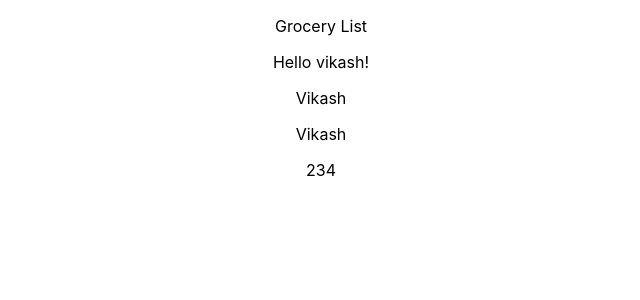
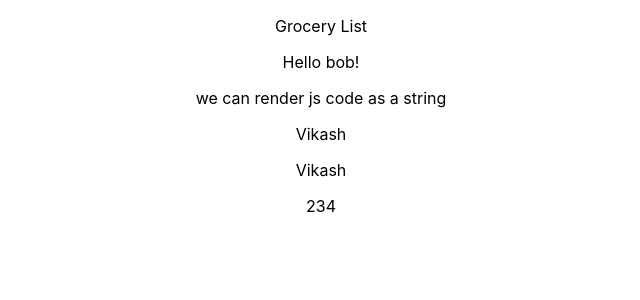
Before and after one commit to vikashh20-3/react_from_scratch, a React (Create React App) app: page / in a window 1280 px wide. Shown: the top 300 px of the page, without its empty margins (319-959 px from the left). Built offline with nearby package versions, Linux system fonts and the light colour scheme.

Commit message:
content component added

```diff
--- a/src/App.js
+++ b/src/App.js
@@ -1,34 +1,16 @@
 import './App.css';
+import Content from './content';
 import Header from './header';
 
 function App1() {
 
-  const handleNameChange = () => {
-    const names = ['vikash', 'bob', 'dave'];
-    const int = Math.floor(Math.random() * 3);
-    return names[int];
-  }
+
 
   return (
     <div className="App">
       <Header />
+      <Content />
 
-      <div>
-        <p>
-          Hello {handleNameChange()}!
-        </p>
-        {/* we can render js code as a string  */}
-
-        <p>Vikash</p>
-        <p>{"Vikash"}</p>
-        <p>{[2, 3, 4]}</p>
-
-        {/* we cannot display object in this way  */}
-        {/* <p>{{a:3}}</p> */}
-        {/* it will show that object cannot be rendered */}
-        {/* boolean can also be not rendered in this way */}
-
-      </div>
     </div>
   );
 }
--- /dev/null
+++ b/src/content.js
@@ -0,0 +1,27 @@
+const Content=()=>{
+
+    const handleNameChange = () => {
+        const names = ['vikash', 'bob', 'dave'];
+        const int = Math.floor(Math.random() * 3);
+        return names[int];
+      }
+    return (
+        <main>
+            <p>
+          Hello {handleNameChange()}!
+        </p>
+        we can render js code as a string
+
+        <p>Vikash</p>
+        <p>{"Vikash"}</p>
+        <p>{[2, 3, 4]}</p>
+
+        {/* we cannot display object in this way  */}
+        {/* <p>{{a:3}}</p> */}
+        {/* it will show that object cannot be rendered */}
+        {/* boolean can also be not rendered in this way */}
+
+        </main>
+    )
+}
+export default Content;
```
Also changed, not shown: 1 other file (tests, documents, lock files or other folders).
